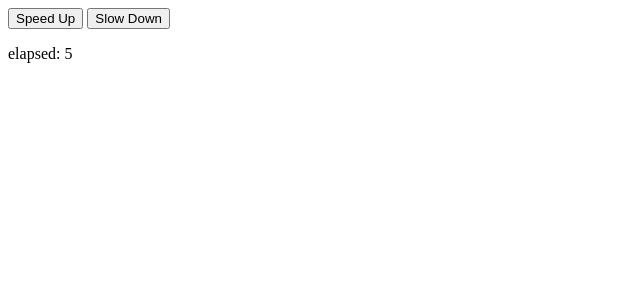
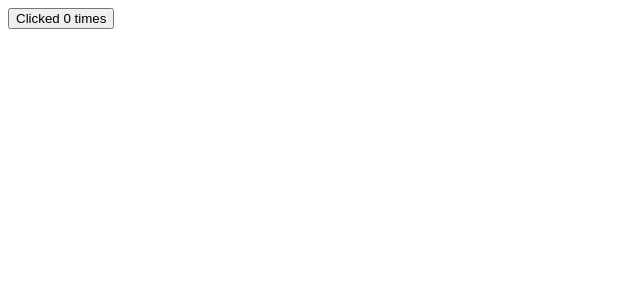
Before and after one commit to CharaD7/trySvelte5, a SvelteKit app: page / in a window 1280 px wide. Shown: the top 300 px of the page, without its empty margins (0-640 px from the left). Built offline with nearby package versions, Linux system fonts and the light colour scheme.

Commit message:
Implemented logic in to show a paragraph element when a condition is met

```diff
--- a/src/routes/+page.svelte
+++ b/src/routes/+page.svelte
@@ -1,18 +1,18 @@
 <script lang="ts">
-  let elapsed = $state(0);
-  let interval = $state(1000);
+let count = $state(0);
 
-  $effect(() => {
-    const id = setInterval(() => {
-      elapsed += 1;
-    }, interval);
-
-    return () => clearInterval(id);
-  })
+function increment() {
+  count += 1;
+}
 
 </script>
 
-<button onclick={()=> interval /= 2}>Speed Up</button>
-<button onclick={()=> interval *= 2}>Slow Down</button>
+<button onclick={increment}>
+  Clicked { count }
+  { count === 1 ? 'time' : 'times' }
+</button>
 
-<p>elapsed: { elapsed }</p>
+{#if  count > 10}
+  <p>{ count } is greater than 10.</p>
+
+{/if}
```
